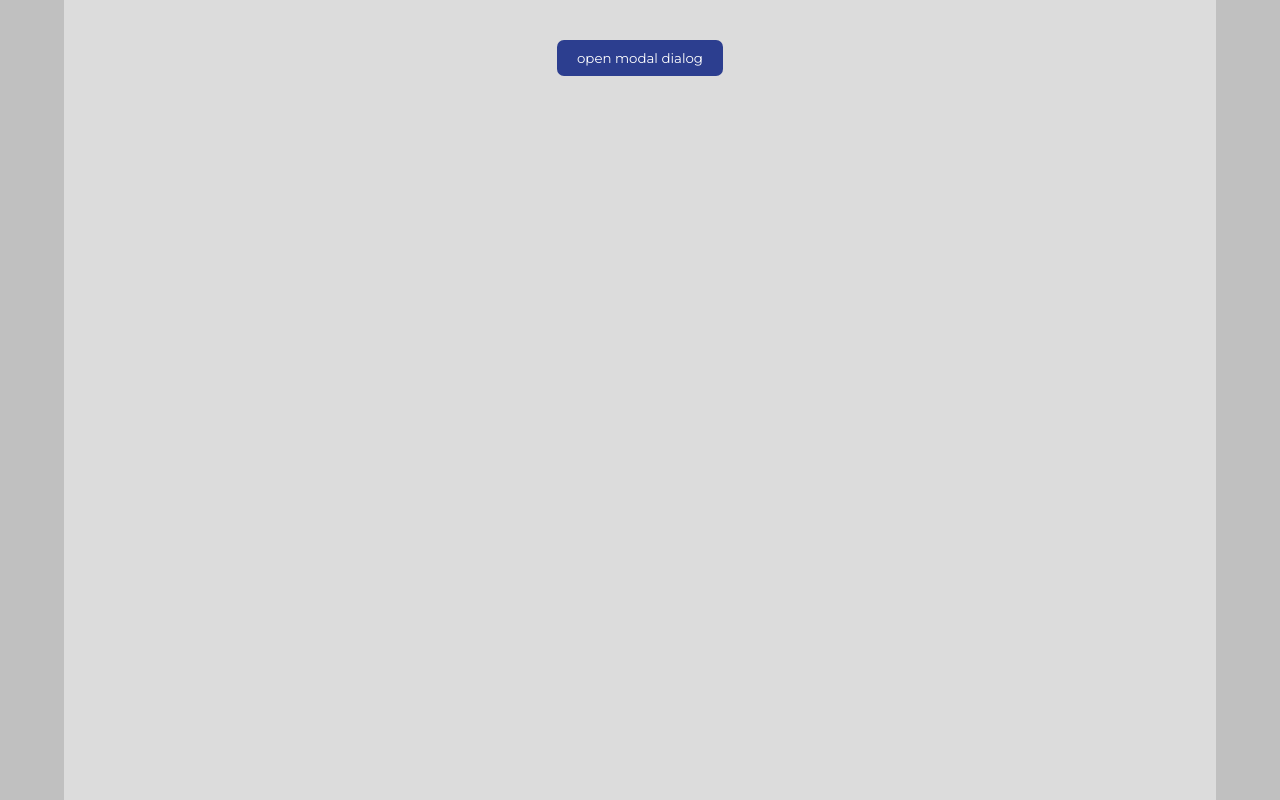
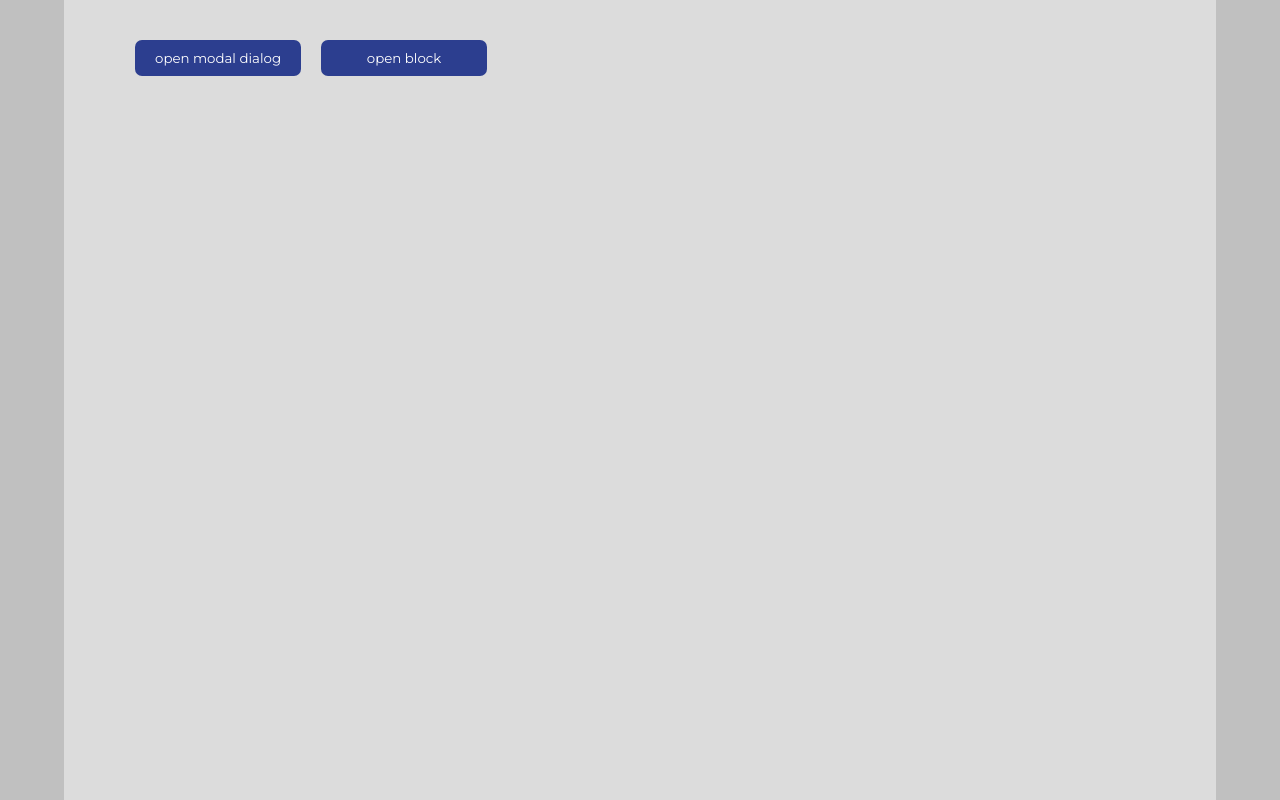
Before and after one commit to dianaZhusubalieva/boring_lib, a React (Create React App) app: page /components in a window 1280 px wide. Built offline with nearby package versions, Linux system fonts and the light colour scheme.

Commit message:
add custom transition component

```diff
--- a/src/layouts/components/Components.js
+++ b/src/layouts/components/Components.js
@@ -1,6 +1,7 @@
 import React, { useState } from "react";
 import "./styles.scss";
 import Dialog from "./Dialog";
+import MyTransition from "./transition/MyTransition";
 
 const CornerDialog = ({ open }) => {
   return (
@@ -13,15 +14,30 @@ const CornerDialog = ({ open }) => {
 const Components = () => {
   const [isDialogOpen, setIsDialogOpen] = useState(false);
 
+  const [openTest, setOpenTest] = useState(false);
   return (
     <div className={"components-wrapper"}>
       <div className={"components-content"}>
+        <div className={"grid-container"}>
           <button
             onClick={() => setIsDialogOpen(!isDialogOpen)}
             className={"basic-button"}
           >
             open modal dialog
           </button>
+
+          <button
+            className={"basic-button"}
+            onClick={() => setOpenTest(!openTest)}
+          >
+            open block
+          </button>
+        </div>
+        <MyTransition in={openTest}>
+          <div
+            style={{ background: "blue", width: "100px", height: "50px" }}
+          ></div>
+        </MyTransition>
       </div>
       <CornerDialog open={isDialogOpen} />
     </div>
--- a/src/layouts/components/styles.scss
+++ b/src/layouts/components/styles.scss
@@ -9,10 +9,16 @@
     justify-content: center;
     height: 100%;
     padding: 40px;
+
+    .grid-container {
+      display: grid;
+      grid-template-columns: repeat(5, minmax(0, 1fr));
+      gap: 20px;
+    }
   }
 }
 
-.basic-button{
+.basic-button {
   border: none;
   border-radius: 7px;
   height: fit-content;
@@ -23,9 +29,10 @@
 }
 
 ///dialog
-.dialog-wrapper{
+.dialog-wrapper {
   padding: 40px 30px;
   border-radius: 10%;
   background: white;
-  box-shadow: 0 0 1px rgba(67, 90, 111, 0.3), 0 16px 24px -8px rgba(67, 90, 111, 0.47);
+  box-shadow: 0 0 1px rgba(67, 90, 111, 0.3),
+    0 16px 24px -8px rgba(67, 90, 111, 0.47);
 }
--- /dev/null
+++ b/src/layouts/components/transition/MyTransition.js
@@ -0,0 +1,37 @@
+import React, { useState, useEffect } from "react";
+import "./styles.scss";
+
+const MyTransition = ({ in: inProp, duration = 200, children }) => {
+  const [isVisible, setIsVisible] = useState(inProp);
+
+  useEffect(() => {
+    if (inProp) {
+      setIsVisible(true);
+    }
+  }, [inProp]);
+
+  const onAnimationEnd = () => {
+    if (!inProp) {
+      setIsVisible(false);
+    }
+  };
+
+  const style = {
+    transition: `opacity ${duration}ms ease-in-out`,
+    opacity: inProp ? 1 : 0,
+    visibility: isVisible ? "visible" : "hidden",
+    height: "fit-content",
+  };
+
+  return (
+    <div
+      className={inProp && "my-transition-styles"}
+      style={style}
+      onAnimationEnd={onAnimationEnd}
+    >
+      {children}
+    </div>
+  );
+};
+
+export default MyTransition;
--- /dev/null
+++ b/src/layouts/components/transition/styles.scss
@@ -0,0 +1,14 @@
+.my-transition-styles {
+  animation: transition-enter 0.2s forwards;
+}
+
+@keyframes transition-enter {
+  from {
+    opacity: 0;
+    transform: scale(0.8);
+  }
+  to {
+    opacity: 1;
+    transform: scale(1);
+  }
+}
```
Lines whose indentation alone changed are shown as unchanged.
